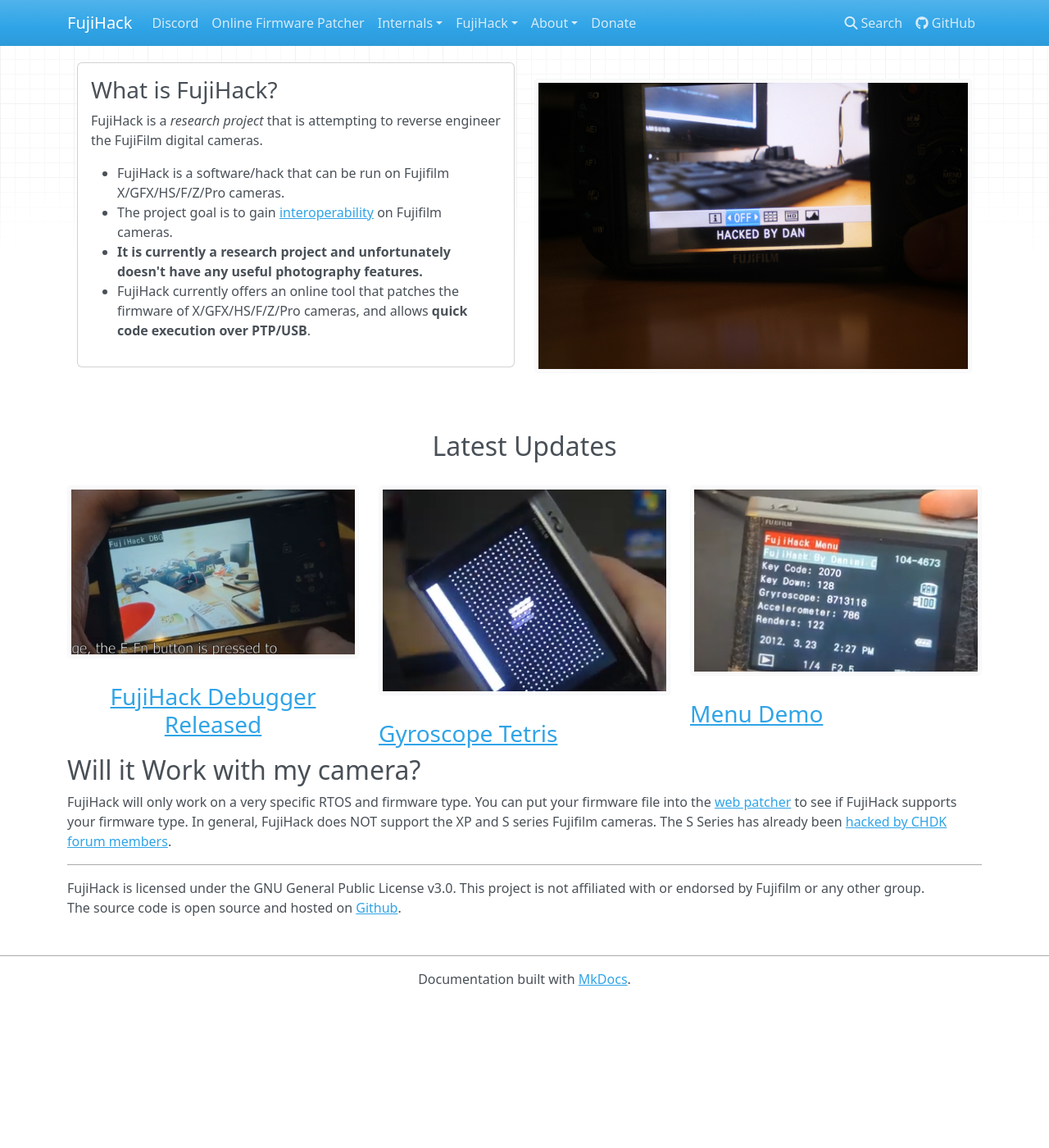
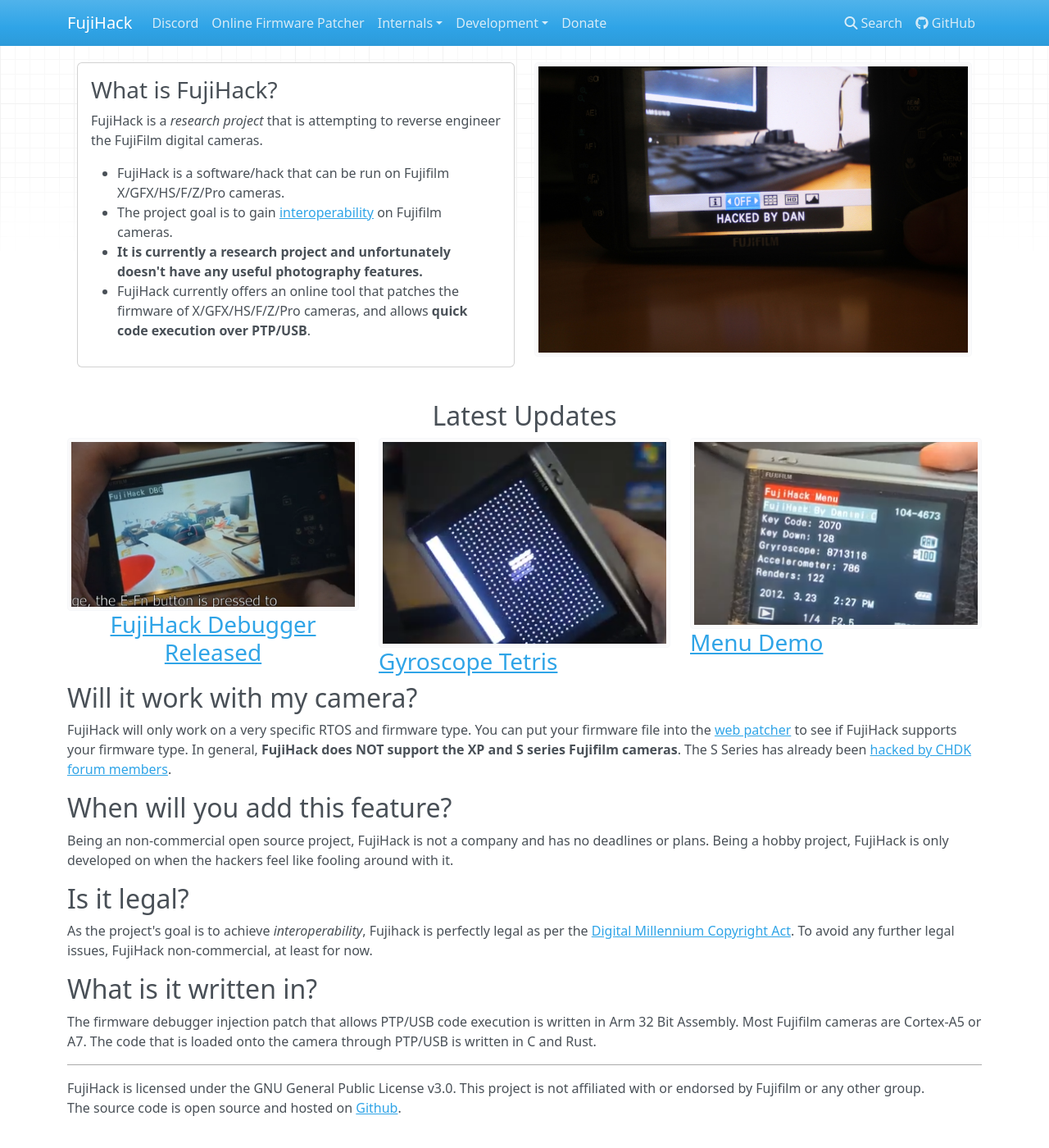
Before and after one commit to fujihack/wiki, an MkDocs documentation site: the page built from docs/index.md, in a window 1280 px wide and 1400 px high. Shown: the whole window at 82% size. Built offline with MkDocs 1.6.1, drawn with Linux system fonts in a browser that asks for light colours; nearby versions of some CDN libraries.

Commit message:
Add a bunch of stuff

```diff
--- a/docs/a.css
+++ b/docs/a.css
@@ -1,4 +1,3 @@
-
 body.homepage div.jumbotron {
     margin-top: 1.5rem;
     padding-top: 1rem;
@@ -18,3 +17,7 @@
     flex: 0 0 100%;
     max-width: 100%;
 }
+
+.col-md-9 img {
+    margin: auto;
+}
--- a/docs/index.md
+++ b/docs/index.md
@@ -18,7 +18,7 @@
 			</div>
 		</div>
 		<div class="col-sm-6">
-			<img alt="screenshot" src="img/hack.jpg">
+			<img class="img-responsive" alt="screenshot" src="img/hack.jpg">
 		</div>
 	</div>
 </div>
@@ -47,10 +47,23 @@
 	</div>
 </div>
 
-## Will it Work with my camera?
+## Will it work with my camera?
+FujiHack will only work on a very specific RTOS and firmware type. You can put your firmware file into the [web patcher](https://fujihack.github.io/patcher/) to see if FujiHack supports your firmware type.
+In general, **FujiHack does NOT support the XP and S series Fujifilm cameras**. The S Series has already been [hacked by CHDK forum members](https://chdk.setepontos.com/index.php?topic=6484.0).
 
-FujiHack will only work on a very specific RTOS and firmware type. You can put your firmware file into the [web patcher](https://fujihack.github.io/patcher/) to see if FujiHack supports your firmware type.
-In general, FujiHack does NOT support the XP and S series Fujifilm cameras. The S Series has already been [hacked by CHDK forum members](https://chdk.setepontos.com/index.php?topic=6484.0).
+## When will you add this feature?
+Being an non-commercial open source project, FujiHack is not a company and has no deadlines or plans. Being a hobby project,
+FujiHack is only developed on when the hackers feel like fooling around with it.
+
+## Is it legal?
+As the project's goal is to achieve *interoperability*, Fujihack is perfectly legal as per the [Digital Millennium Copyright Act](https://www.law.cornell.edu/uscode/text/17/1201).
+To avoid any further legal issues, FujiHack non-commercial, at least for now.
+
+## What is it written in?
+The firmware debugger injection patch that allows PTP/USB code execution is written in Arm 32 Bit Assembly. Most Fujifilm cameras are Cortex-A5 or A7.
+The code that is loaded onto the camera through PTP/USB is written in C and Rust.
+
 ---
+
 FujiHack is licensed under the GNU General Public License v3.0. This project is not affiliated with or endorsed by Fujifilm or any other group.
 The source code is open source and hosted on [Github](https://github.com/fujihack/fujihack).
--- a/mkdocs.yml
+++ b/mkdocs.yml
@@ -16,22 +16,19 @@
 extra_css:
     - a.css
 
-
 nav:
     - Discord: https://discord.gg/UZXDktvAZP
     - Online Firmware Patcher: https://fujihack.github.io/patcher/
     - Internals:
         - RTOS: fujirtos.md
-        - Key list: keys.md
-        - AUTOACT: autoactscr.md
+        - Key codes: keys.md
+        - AUTO ACT script: autoactscr.md
         - Tasks: tasks.md
         - PTP/USB: ptp.md
         - Syslog: syslog.md
         - Function signatures: signatures.md
-    - FujiHack:
+    - Development:
         - Vocabulary: words.md
         - Project Structure: structure.md
         - Help Needed: todo.md
-    - About:
-        - License: license.md
     - Donate: funding.md
```
Also changed, not shown: docs/funding.md (+1 -3 lines).
